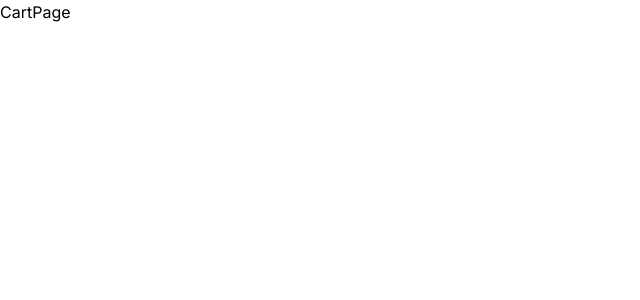
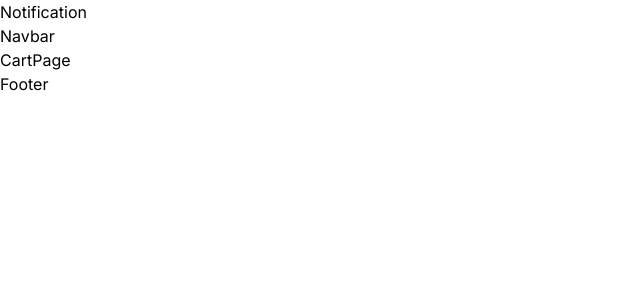
Before and after one commit to echi7/food-delivery, a Next.js app: page /cart in a window 1280 px wide. Shown: the top 300 px of the page, without its empty margins (0-640 px from the left). Built offline with nearby package versions, Linux system fonts and the light colour scheme.

Commit message:
creating components for global html: navbar, notifcations, and footer

```diff
--- a/src/app/layout.tsx
+++ b/src/app/layout.tsx
@@ -1,6 +1,9 @@
+import Notification from "@/components/Notification";
+import Navbar from "@/components/Navbar";
 import type { Metadata } from "next";
 import { Inter } from "next/font/google";
 import "./globals.css";
+import Footer from "@/components/Footer";
 
 const inter = Inter({ subsets: ["latin"] });
 
@@ -16,7 +19,11 @@
 }>) {
   return (
     <html lang="en">
-      <body className={inter.className}>{children}</body>
+      <body className={inter.className}>
+        <Notification />
+        <Navbar />
+        {children}</body>
+        <Footer />
     </html>
   );
 }
--- /dev/null
+++ b/src/components/Footer.tsx
@@ -0,0 +1,9 @@
+import React from "react";
+
+const Footer = () => {
+    return (
+        <div>Footer</div>
+    )
+}
+
+export default Footer
--- /dev/null
+++ b/src/components/Navbar.tsx
@@ -0,0 +1,9 @@
+import React from "react";
+
+const Navbar = () => {
+    return (
+        <div>Navbar</div>
+    )
+}
+
+export default Navbar
--- /dev/null
+++ b/src/components/Notification.tsx
@@ -0,0 +1,9 @@
+import React from "react";
+
+const Notification = () => {
+    return (
+        <div>Notification</div>
+    )
+}
+
+export default Notification
```
